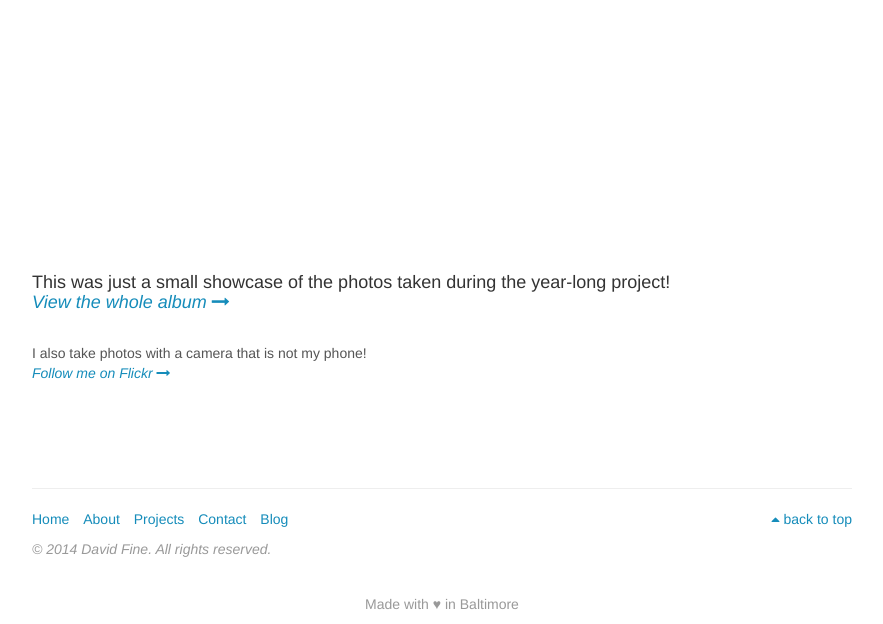
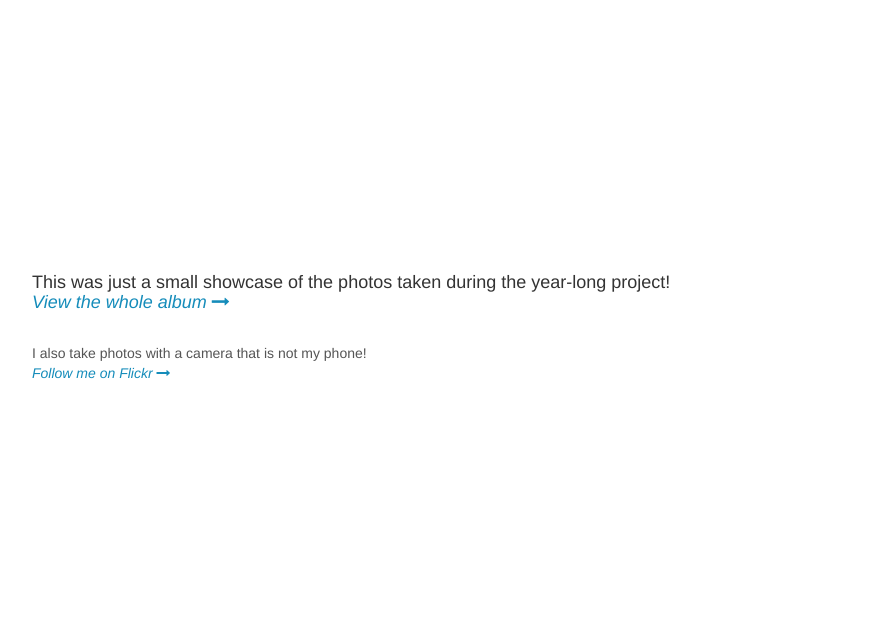
Before and after one commit to finerrecliner/finerrecliner.github.io, a plain HTML site: page 365-photo-project/index.html in a window 1280 px wide. Shown: the part 4553-5177 px from the top of the page, without its empty margins (198-1081 px from the left). After the commit the page ends 5021 px from the top, so only its background shows below. Drawn offline with Linux system fonts and the light colour scheme.

Commit message:
remove footer

```diff
--- a/365-photo-project/index.html
+++ b/365-photo-project/index.html
@@ -159,28 +159,6 @@
 </p>
 </div>
 
-
-	<div class="footer">
-		<hr>
-		<div class="row">
-			<div class="col-xs-6">
-				<ul class="list-inline">
-					<li><a href="http://davehfine.com">Home</a></li>
-					<li><a href="http://davehfine.com#about">About</a></li>
-					<li><a href="http://davehfine.com#projects">Projects</a></li>
-					<li><a href="http://davehfine.com#contact">Contact</a></li>
-					<li><a href="http://lessonslearnedfordevs.tumblr.com">Blog</a></li>
-				</ul>
-			</div>
-			<div class="col-xs-6">
-			<p class="text-right"><a href="#"><i class="fa fa-caret-up"></i> back to top</a></p>
-			</div>
-		</div><!--/row-->
-		<p class="text-left text-muted" id="copyright"><em>&copy; 2014 David Fine. All rights reserved.</em></p>
-		<p class="text-center" id="final-line"><a class="text-muted" href="http://madewithloveinbaltimore.org">Made with &hearts; in Baltimore</a></p>
-	</div><!--/footer-->
-
-
 </div> <!--/container-->
 
 
```
